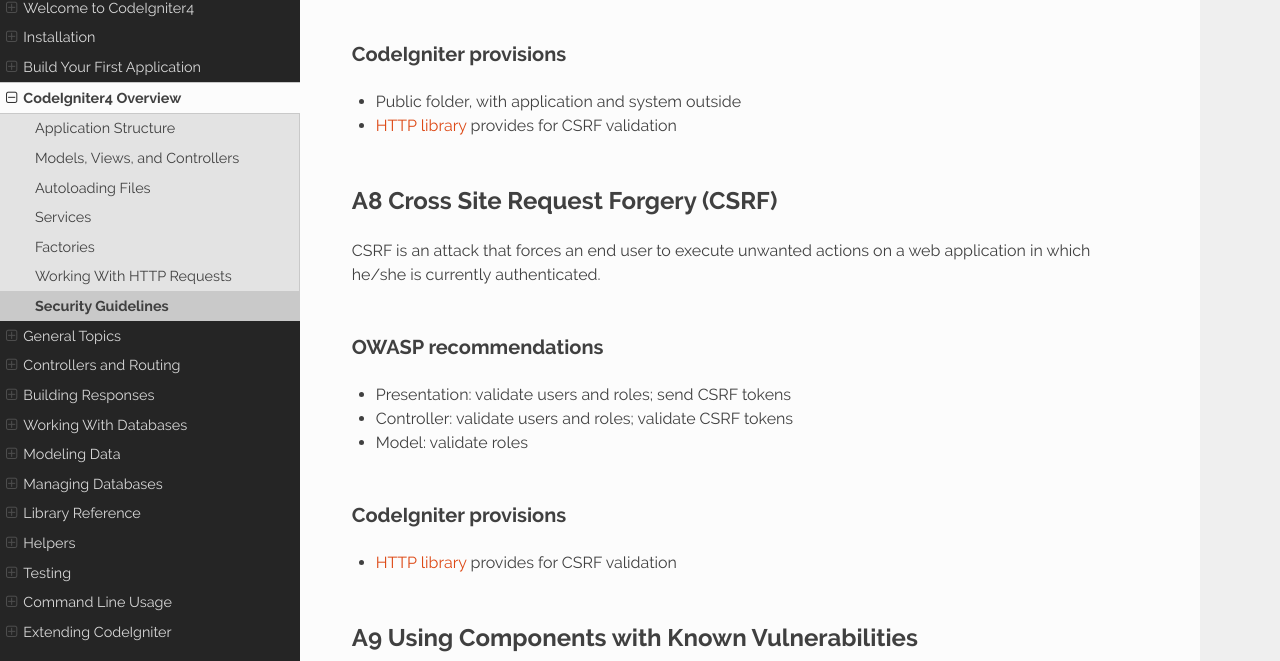
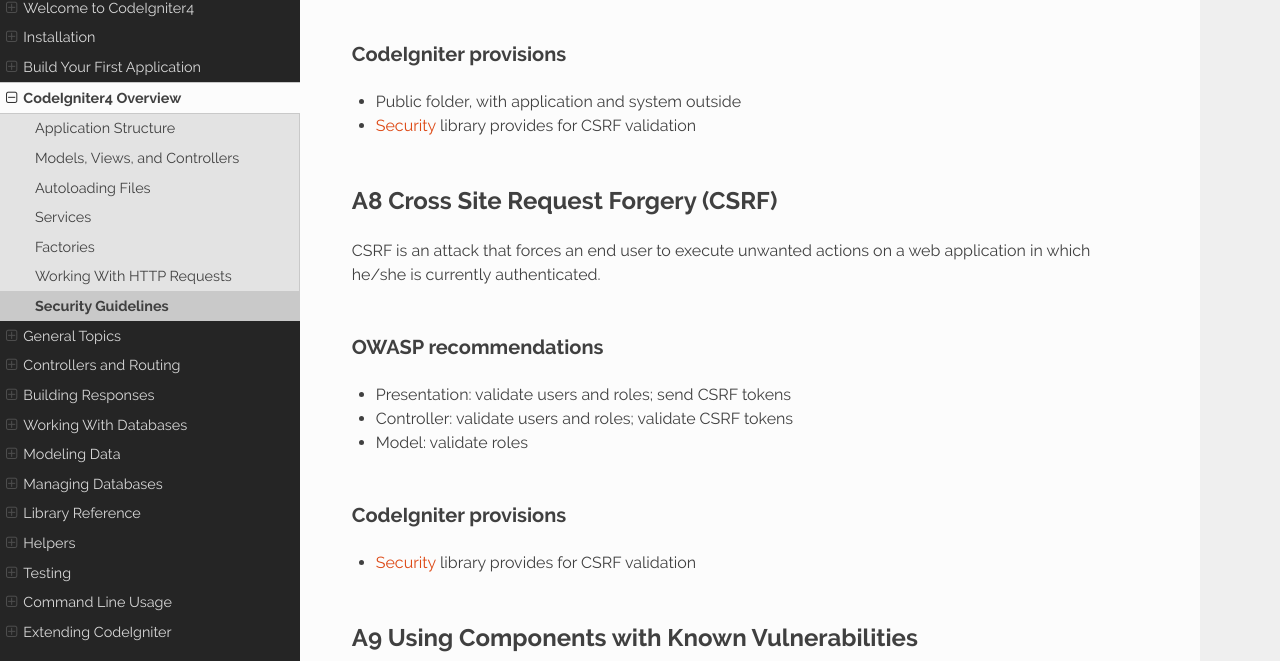
Before and after one commit to NEKOGET/ci4_user_guide_src, a Sphinx documentation site: the page built from source/concepts/security.rst, in a window 1280 px wide and 900 px high, scrolled down 3461 px. Shown: the part 144-805 px from the top of the window. Built offline with Sphinx 7.4.7 and the Read the Docs theme 2.0.0, drawn with Linux system fonts in a browser that asks for light colours; some of the changed text lies outside the part shown.

Commit message:
docs: update link for CSRF protection
Now Security class provides it.

```diff
--- a/source/concepts/security.rst
+++ b/source/concepts/security.rst
@@ -57,7 +57,7 @@ CodeIgniter provisions
 ----------------------
 
 - `Session <../libraries/sessions.html>`_ library
-- `HTTP library <../incoming/incomingrequest.html>`_ provides for CSRF validation
+- :doc:`Security </libraries/security>` library provides for CSRF validation
 - Easy to add third party authentication
 
 *****************************
@@ -162,7 +162,7 @@ CodeIgniter provisions
 ----------------------
 
 - Public folder, with application and system outside
-- `HTTP library <../incoming/incomingrequest.html>`_ provides for CSRF validation
+- :doc:`Security </libraries/security>` library provides for CSRF validation
 
 ************************************
 A8 Cross Site Request Forgery (CSRF)
@@ -181,7 +181,7 @@ OWASP recommendations
 CodeIgniter provisions
 ----------------------
 
-- `HTTP library <../incoming/incomingrequest.html>`_ provides for CSRF validation
+- :doc:`Security </libraries/security>` library provides for CSRF validation
 
 **********************************************
 A9 Using Components with Known Vulnerabilities
```
